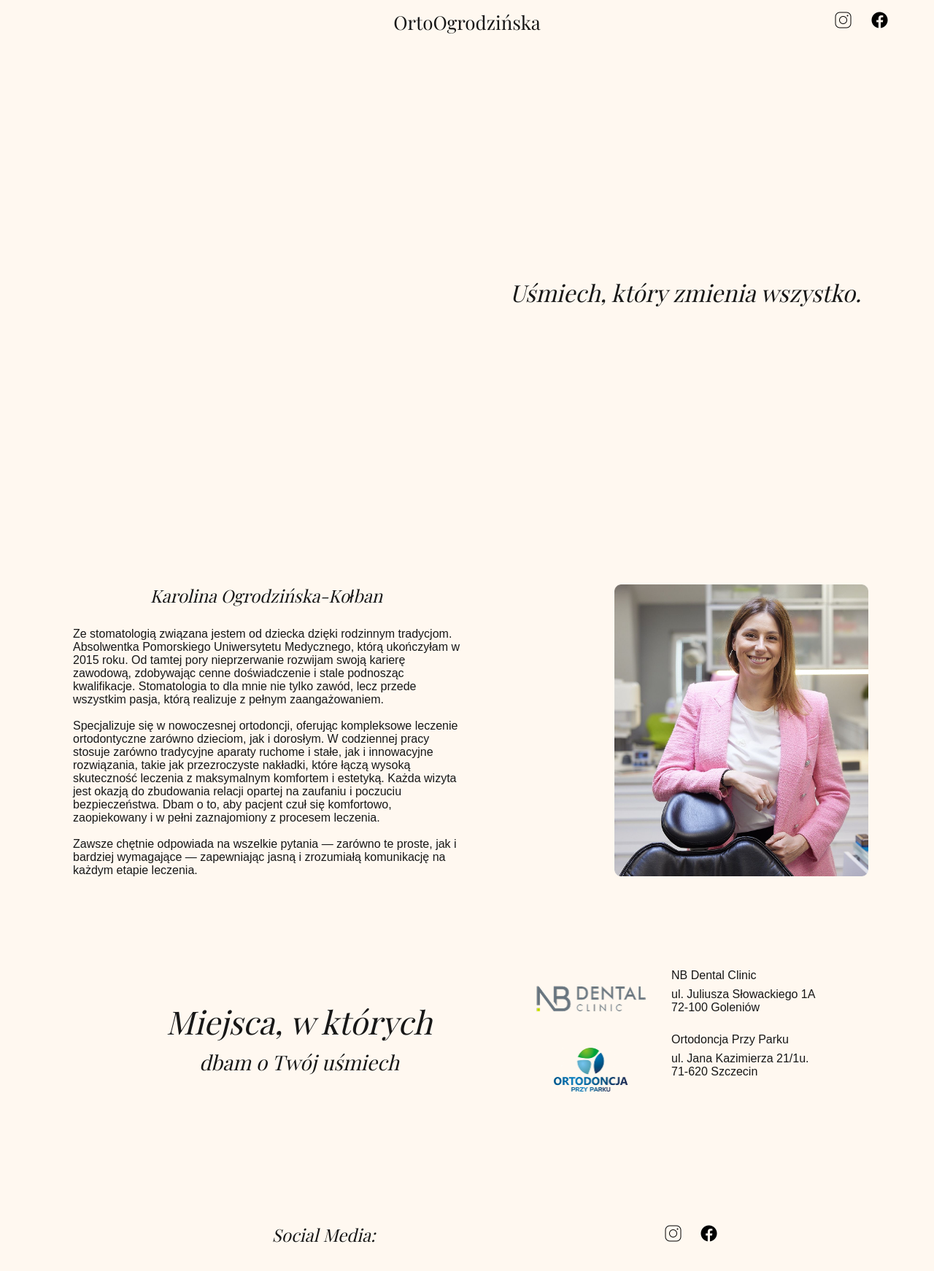
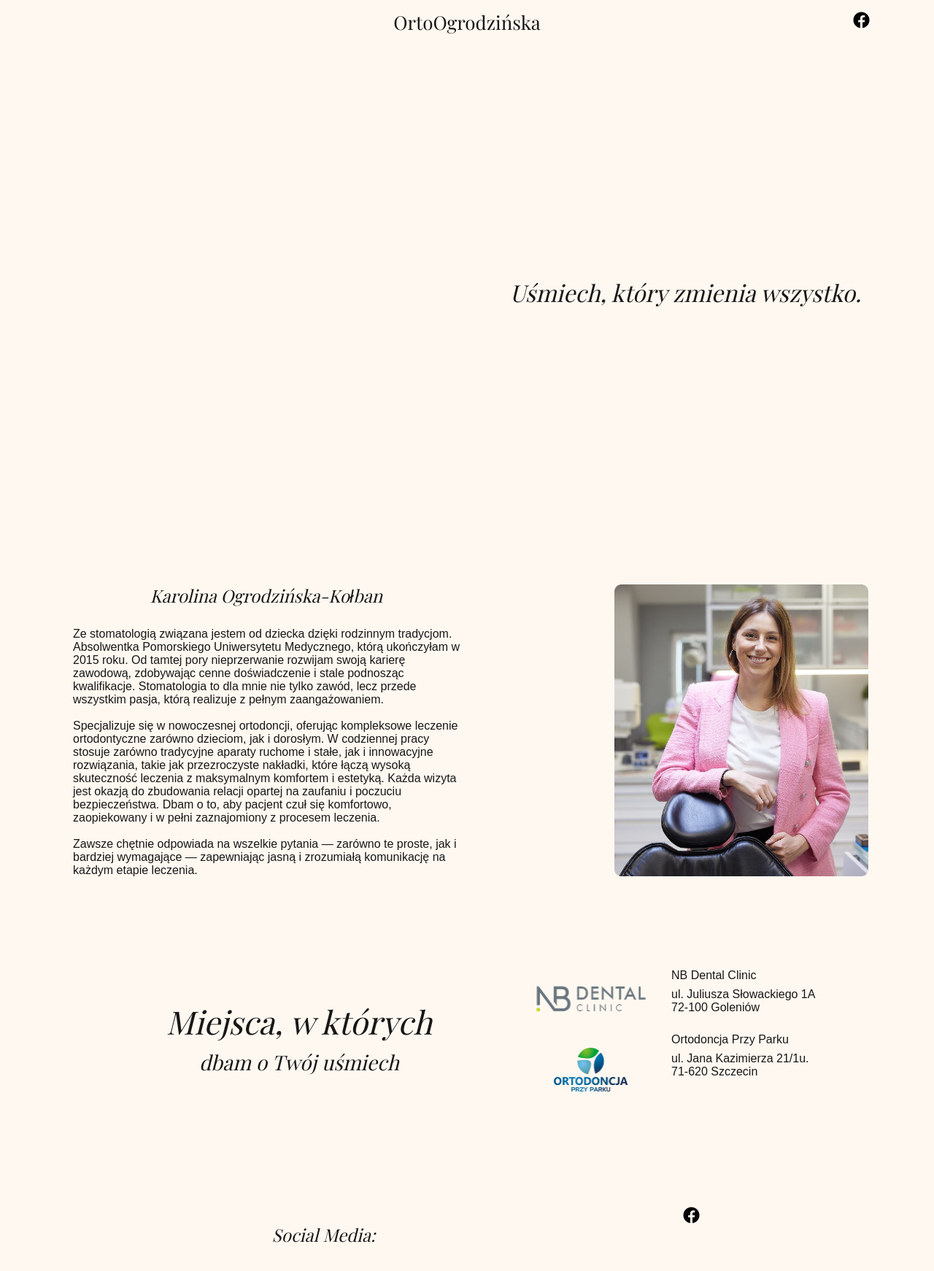
Before and after one commit to MichalKolban/ortoogrodzinska, a Next.js app: page / in a window 1280 px wide. Shown: the whole page at 73% size. Built offline with nearby package versions, Linux system fonts and the light colour scheme.

Commit message:
ver 1.0.3

```diff
--- a/src/components/Footer/Footer.jsx
+++ b/src/components/Footer/Footer.jsx
@@ -10,7 +10,7 @@ export const Footer = () => {
     <div className={styles.wrapper}>
       <div className={styles.title}>Social Media:</div>
       <div className={styles.socialBox}>
-        <Link
+        {/* <Link
           href={
             "https://www.facebook.com/p/Karolina-Ogrodzi%C5%84ska-Dentysta-100063768894482/"
           }
@@ -22,7 +22,7 @@ export const Footer = () => {
             height={25}
             alt="instagram icon"
           />
-        </Link>
+        </Link> */}
         <Link
           href={
             "https://www.facebook.com/p/Karolina-Ogrodzi%C5%84ska-Dentysta-100063768894482/"
--- a/src/components/Footer/Footer.module.scss
+++ b/src/components/Footer/Footer.module.scss
@@ -40,4 +40,5 @@
   display: flex;
   justify-content: space-evenly;
   width: 120px;
+  margin-bottom: 50px;
 }
--- a/src/components/Navigation/Navigation.jsx
+++ b/src/components/Navigation/Navigation.jsx
@@ -11,7 +11,7 @@ export const Navigation = () => {
     <div className={styles.wrapper}>
       <h1 className={styles.logo}>OrtoOgrodzińska</h1>
       <div className={styles.socialBox}>
-        <Link
+        {/* <Link
           href={
             "https://www.facebook.com/p/Karolina-Ogrodzi%C5%84ska-Dentysta-100063768894482/"
           }
@@ -23,7 +23,7 @@ export const Navigation = () => {
             height={25}
             alt="instagram icon"
           />
-        </Link>
+        </Link> */}
         <Link
           href={
             "https://www.facebook.com/p/Karolina-Ogrodzi%C5%84ska-Dentysta-100063768894482/"
```
